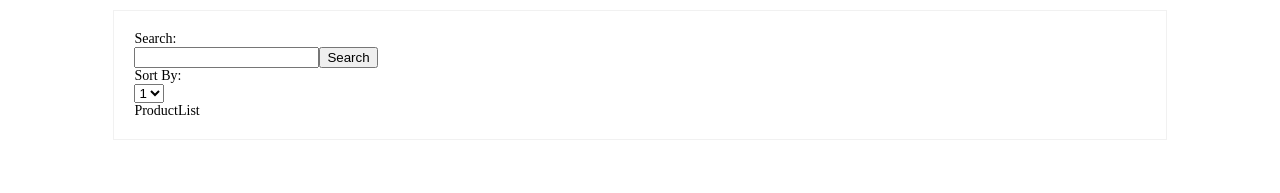
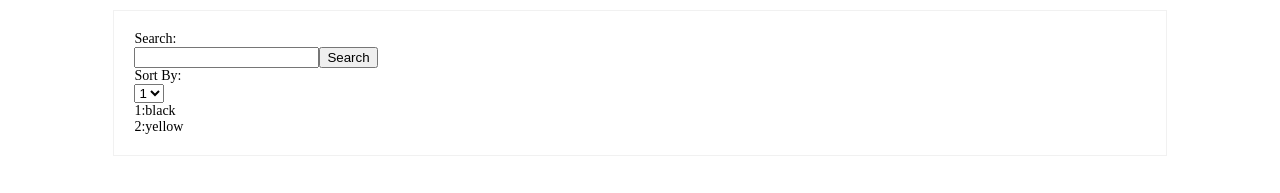
Before and after one commit to sun1723/plp05, a React (Create React App) app: page / in a window 1280 px wide. Shown: the top 193 px of the page. Built offline with nearby package versions, Linux system fonts and the light colour scheme.

Commit message:
update productList
create dummy productlist and use map function to display each product in the list area(use index as a key"

```diff
--- a/src/PlpApp.js
+++ b/src/PlpApp.js
@@ -4,7 +4,7 @@ import ProductList from './ProductList'
 
 class PlpApp extends Component {
 	handleSubmitSearch(content){
-		console.log(content.keyword)
+		console.log(content)
 	}
 	render() {
 		return (
--- a/src/ProductInput.js
+++ b/src/ProductInput.js
@@ -37,7 +37,7 @@ export default class ProductInput extends Component {
 					</div>
 				</div>
 				<div className='sort-field'>
-					<label className='sort-field-name'for='dropdown'>Sort By:</label>
+					<label className='sort-field-name' htmlFor='dropdown'>Sort By:</label>
 					<div className='sort-field-input'>
 						<select id="dropdown" value={this.state.sort} onChange={this.handleSortingChange.bind(this)} >
 							<option value="1">1</option>
--- a/src/ProductList.js
+++ b/src/ProductList.js
@@ -2,9 +2,22 @@ import React, { Component } from 'react'
 
 export default class ProductList extends Component {
 	render() {
+		const products=[
+			{name:'1',color:'black'},
+			{name:'2',color:'yellow'}
+		]
 		return (
 			<div>
-				ProductList
+				{
+					products.map((product,i) =>{
+						return (
+							<div key={i}>
+								{product.name}:{product.color}
+							</div>
+
+						)
+					})
+				}
 			</div>
 		)
 	}
```
